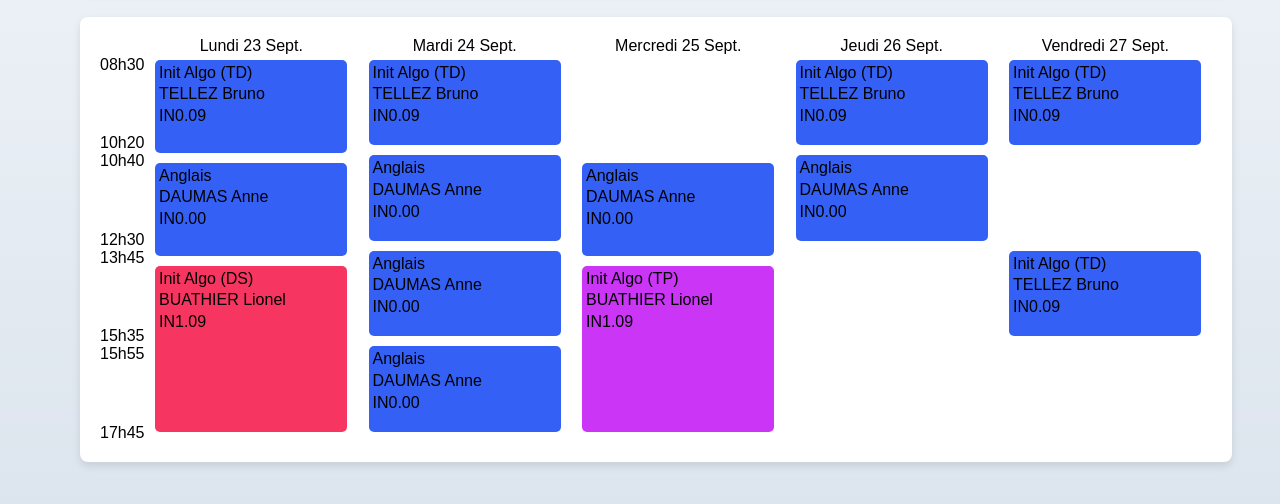
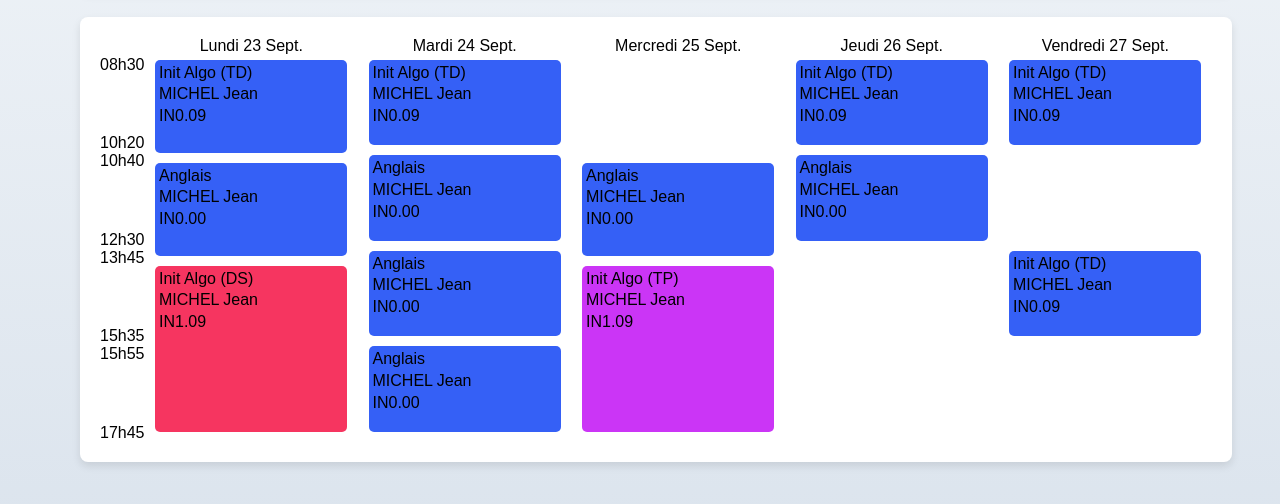
Before and after one commit to Pyramond/lyon1-nexus, a plain HTML site: page docs/pages/edt.html in a window 1280 px wide. Shown: the part 174-678 px from the top of the page. Drawn offline with Linux system fonts and the light colour scheme.

Commit message:
remove names

```diff
--- a/docs/pages/edt.html
+++ b/docs/pages/edt.html
@@ -61,17 +61,17 @@
                     <p class="jour">Lundi 23 Sept.</p>
                     <div class="TD">
                         <p>Init Algo (TD)</p>
-                        <p>TELLEZ Bruno</p>
+                        <p>MICHEL Jean</p>
                         <p>IN0.09</p>
                     </div>
                     <div class="TD">
                         <p>Anglais</p>
-                        <p>DAUMAS Anne</p>
+                        <p>MICHEL Jean</p>
                         <p>IN0.00</p>
                     </div>
                     <div class="DS">
                         <p>Init Algo (DS)</p>
-                        <p>BUATHIER Lionel</p>
+                        <p>MICHEL Jean</p>
                         <p>IN1.09</p>
                     </div>
                 </article>
@@ -79,22 +79,22 @@
                     <p class="jour">Mardi 24 Sept.</p>
                     <div class="TD">
                         <p>Init Algo (TD)</p>
-                        <p>TELLEZ Bruno</p>
+                        <p>MICHEL Jean</p>
                         <p>IN0.09</p>
                     </div>
                     <div class="TD">
                         <p>Anglais</p>
-                        <p>DAUMAS Anne</p>
+                        <p>MICHEL Jean</p>
                         <p>IN0.00</p>
                     </div>
                     <div class="TD">
                         <p>Anglais</p>
-                        <p>DAUMAS Anne</p>
+                        <p>MICHEL Jean</p>
                         <p>IN0.00</p>
                     </div>
                     <div class="TD">
                         <p>Anglais</p>
-                        <p>DAUMAS Anne</p>
+                        <p>MICHEL Jean</p>
                         <p>IN0.00</p>
                     </div>
                 </article>
@@ -103,12 +103,12 @@
                     <div class="pause"></div>
                     <div class="TD">
                         <p>Anglais</p>
-                        <p>DAUMAS Anne</p>
+                        <p>MICHEL Jean</p>
                         <p>IN0.00</p>
                     </div>
                     <div class="TP">
                         <p>Init Algo (TP)</p>
-                        <p>BUATHIER Lionel</p>
+                        <p>MICHEL Jean</p>
                         <p>IN1.09</p>
                     </div>
                 </article>
@@ -116,12 +116,12 @@
                     <p class="jour">Jeudi 26 Sept.</p>
                     <div class="TD">
                         <p>Init Algo (TD)</p>
-                        <p>TELLEZ Bruno</p>
+                        <p>MICHEL Jean</p>
                         <p>IN0.09</p>
                     </div>
                     <div class="TD">
                         <p>Anglais</p>
-                        <p>DAUMAS Anne</p>
+                        <p>MICHEL Jean</p>
                         <p>IN0.00</p>
                     </div>
                     <div class="pause"></div>
@@ -131,13 +131,13 @@
                     <p class="jour">Vendredi 27 Sept.</p>
                     <div class="TD">
                         <p>Init Algo (TD)</p>
-                        <p>TELLEZ Bruno</p>
+                        <p>MICHEL Jean</p>
                         <p>IN0.09</p>
                     </div>
                     <div class="pause"></div>
                     <div class="TD">
                         <p>Init Algo (TD)</p>
-                        <p>TELLEZ Bruno</p>
+                        <p>MICHEL Jean</p>
                         <p>IN0.09</p>
                     </div>
                     <div class="pause"></div>
```
Also changed, not shown: docs/pages/mail.html (+4 -4 lines).
